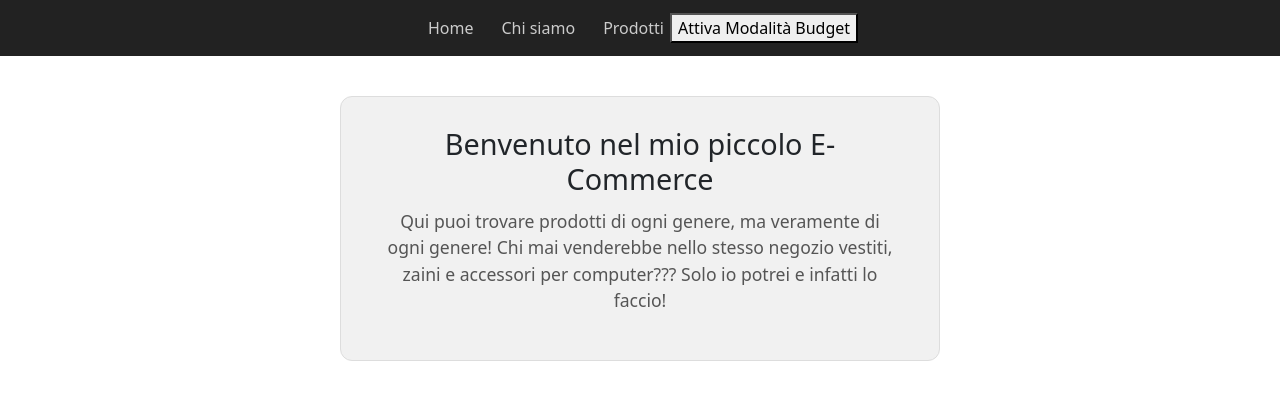
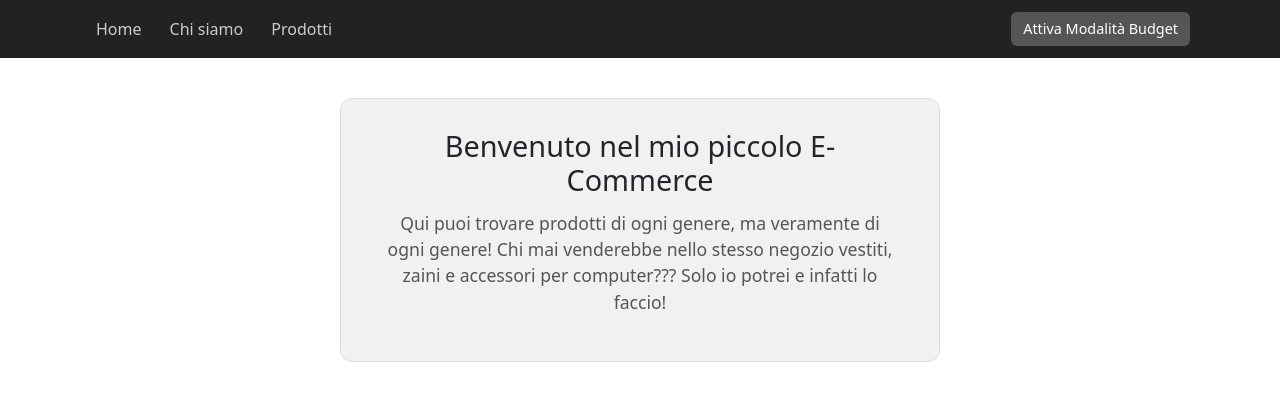
Before and after one commit to FedericoCanale/react-context-api, a React (Vite) app: page / in a window 1280 px wide. Shown: the top 400 px of the page. Built offline with nearby package versions, Linux system fonts and the light colour scheme.

Commit message:
Add style to navbar and button

```diff
--- a/src/components/Navbar.jsx
+++ b/src/components/Navbar.jsx
@@ -20,9 +20,16 @@ export default function Navbar() {
                     <Link className="nav-link" to="/prodotti">Prodotti</Link>
                 </div>
 
-                <button className="nav-budget-btn" onClick={toggleBudget}>
+
+                <div className="nav-spacer"></div>
+
+                <button
+                    className={`nav-budget-btn ${budgetMode ? "active" : ""}`}
+                    onClick={toggleBudget}
+                >
                     {budgetMode ? "Disattiva Modalità Budget" : "Attiva Modalità Budget"}
                 </button>
+
             </div>
         </nav>
     );
--- a/src/index.css
+++ b/src/index.css
@@ -118,20 +118,18 @@ body {
 
 .nav-container {
     display: flex;
+    align-items: center;
     justify-content: space-between;
-    align-items: center;
+    /* già c’era probabilmente, ma lo mettiamo */
     max-width: 1100px;
     margin: 0 auto;
-}
-
-.nav-logo {
-    margin: 0;
-    font-size: 1.2rem;
+    width: 100%;
 }
 
 .nav-links {
     display: flex;
     gap: 16px;
+    flex-shrink: 0;
 }
 
 .nav-link {
@@ -141,6 +139,12 @@ body {
     padding: 4px 6px;
     border-radius: 4px;
     transition: background-color 0.2s, color 0.2s;
+}
+
+.nav-links {
+    display: flex;
+    gap: 16px;
+    flex-shrink: 0;
 }
 
 /* Pagina prodotto singolo */
@@ -188,3 +192,32 @@ body {
     margin-top: 15px;
     color: #444;
 }
+
+/* Bottone budget */
+.nav-budget-btn {
+    padding: 6px 12px;
+    background-color: #555;
+    color: white;
+    border: none;
+    border-radius: 6px;
+    cursor: pointer;
+    transition: background-color 0.2s, transform 0.1s;
+    font-size: 0.9rem;
+}
+
+.nav-budget-btn:hover {
+    background-color: #444;
+}
+
+.nav-budget-btn:active {
+    transform: scale(0.97);
+}
+
+.nav-budget-btn.active {
+    background-color: #1b7a1b;
+    /* verde budget attivo */
+}
+
+.nav-budget-btn.active:hover {
+    background-color: #166a16;
+}
```
